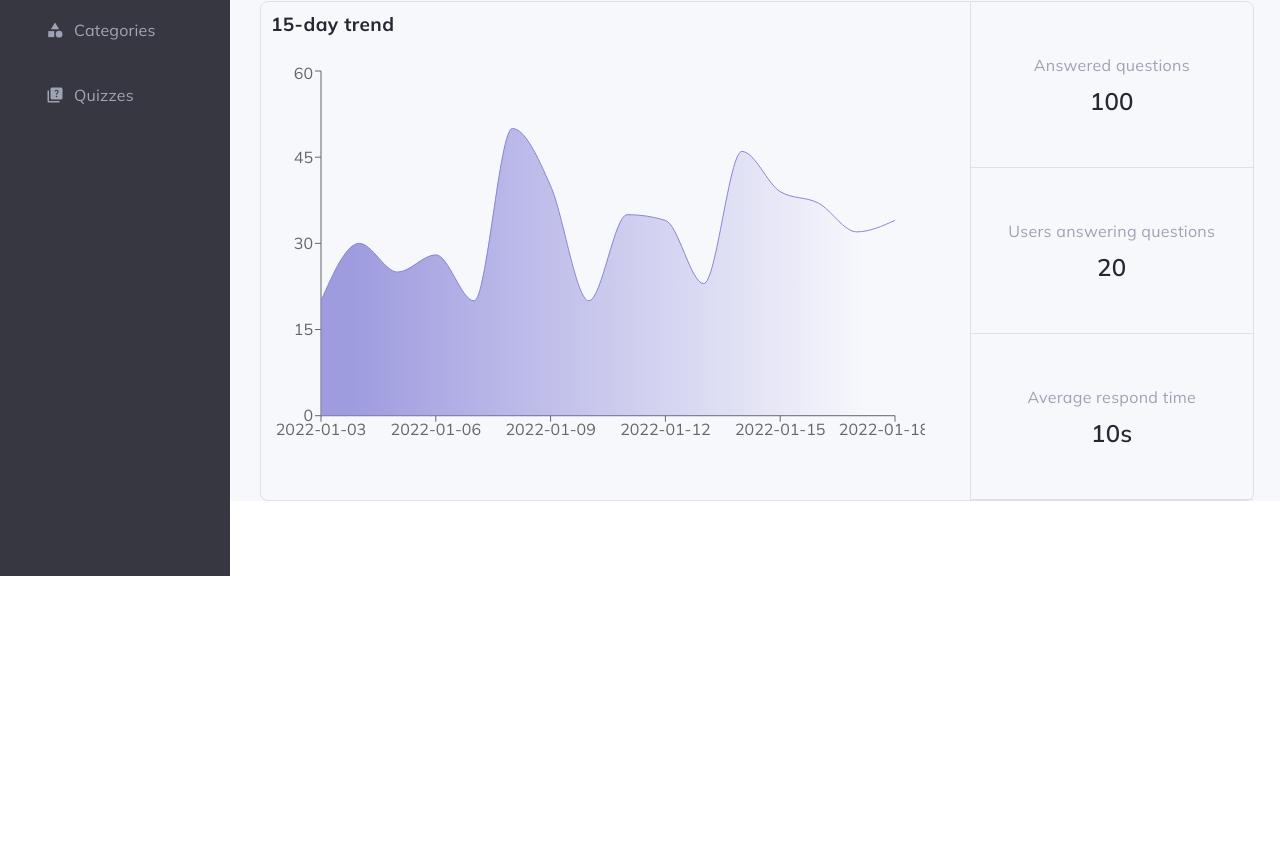
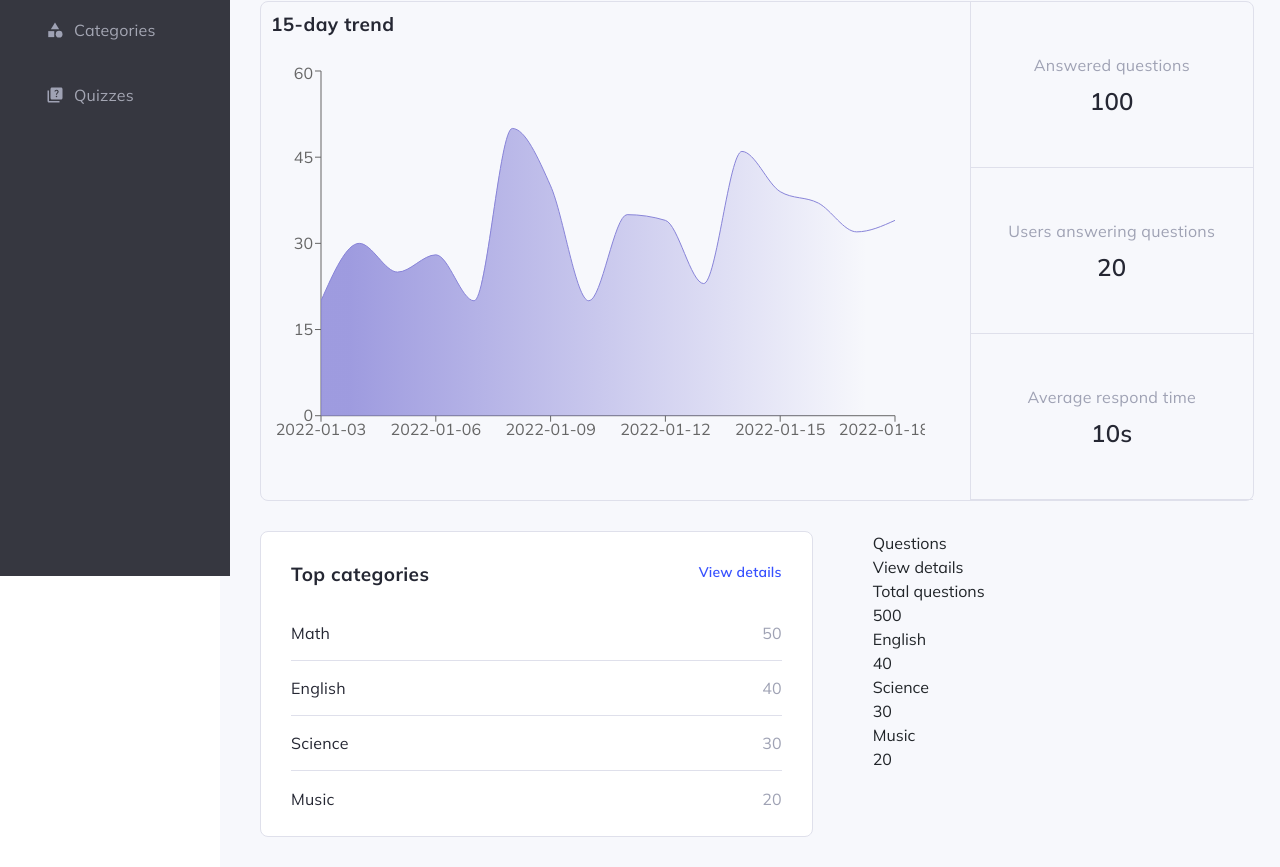
Before and after one commit to NgocBaoTa/Frontend_QuizApp, a React (Create React App) app: page / in a window 1280 px wide. Shown: the part 224-1091 px from the top of the page. Before the commit the page ends 800 px from the top, so only its background shows below. Built offline with nearby package versions, Linux system fonts and the light colour scheme.

Commit message:
update scripts

```diff
--- /dev/null
+++ b/src/components/overview_container/bottom_box/categories/CategoryBox.js
@@ -0,0 +1,33 @@
+import React from 'react'
+import "./categoryBox.css"
+
+function CategoryBox() {
+  return (
+    <div className="category_box">
+      <div className="category_box--header">
+        <div className="name">Top categories</div>
+        <div className="view">View details</div>
+      </div>
+      <div className="category_boxes-feature">
+        <div className="category_box-feature">
+          <div className="category_name">Math</div>
+          <div className="category_value">50</div>
+        </div>
+        <div className="category_box-feature">
+          <div className="category_name">English</div>
+          <div className="category_value">40</div>
+        </div>
+        <div className="category_box-feature">
+          <div className="category_name">Science</div>
+          <div className="category_value">30</div>
+        </div>
+        <div className="category_box-feature">
+          <div className="category_name">Music</div>
+          <div className="category_value">20</div>
+        </div>
+      </div>
+    </div>
+  );
+}
+
+export default CategoryBox
--- /dev/null
+++ b/src/components/overview_container/bottom_box/categories/categoryBox.css
@@ -0,0 +1,64 @@
+.category_box {
+    padding: 30px;
+    background: #FFFFFF;
+    border: 1px solid #DFE0EB;
+    border-radius: 8px;
+}
+
+.category_box--header {
+    display: flex;
+    justify-content: space-between;
+    margin-bottom: 20px;
+}
+
+.category_box--header .name {
+    font-weight: 700;
+    font-size: 19px;
+    line-height: 24px;
+    letter-spacing: 0.4px;
+    color: #252733;
+}
+
+.category_box--header .view {
+    font-weight: 600;
+    font-size: 14px;
+    line-height: 20px;
+    text-align: right;
+    letter-spacing: 0.2px;
+    color: #3751FF;
+    cursor: pointer;
+}
+
+.category_boxes-feature {
+    height: 200px;
+}
+
+.category_box-feature {
+    display: flex;
+    flex-direction: row;
+    justify-content: space-between;
+    border-bottom: 1px solid #DFE0EB;
+    height: 55px;
+    align-items: center;
+}
+
+.category_box-feature .category_name {
+    font-weight: 500;
+    font-size: 16px;
+    line-height: 20px;
+    letter-spacing: 0.2px;
+    color: #252733;
+}
+
+.category_box-feature .category_value {
+    font-weight: 500;
+    font-size: 16px;
+    line-height: 20px;
+    text-align: right;
+    letter-spacing: 0.2px;
+    color: #9FA2B4;
+}
+
+.category_box-feature:last-child {
+    border: none;
+}
--- /dev/null
+++ b/src/components/overview_container/bottom_box/questions/QuestionBox.js
@@ -0,0 +1,32 @@
+import React from 'react'
+
+function QuestionBox() {
+  return (
+    <div className="question_box">
+      <div className="question_box--header">
+        <div className="name">Questions</div>
+        <div className="view">View details</div>
+      </div>
+      <div className="question_boxes-feature">
+        <div className="question_box-feature">
+          <div className="question_name">Total questions</div>
+          <div className="question_value">500</div>
+        </div>
+        <div className="question_box-feature">
+          <div className="question_name">English</div>
+          <div className="question_value">40</div>
+        </div>
+        <div className="question_box-feature">
+          <div className="question_name">Science</div>
+          <div className="question_value">30</div>
+        </div>
+        <div className="question_box-feature">
+          <div className="question_name">Music</div>
+          <div className="question_value">20</div>
+        </div>
+      </div>
+    </div>
+  );
+}
+
+export default QuestionBox
--- a/src/pages/overview/Overview.js
+++ b/src/pages/overview/Overview.js
@@ -5,6 +5,8 @@ import Sidebar from "../../components/sideBar/Sidebar";
 import Box from "../../components/overview_container/statisticBox/Box";
 import Chart from "../../components/overview_container/chart/Chart";
 import BoxChart from "../../components/overview_container/chart/BoxChart";
+import CategoryBox from "../../components/overview_container/bottom_box/categories/CategoryBox";
+import QuestionBox from "../../components/overview_container/bottom_box/questions/QuestionBox";
 
 function Overview() {
   return (
@@ -27,6 +29,11 @@ function Overview() {
             <BoxChart name="Average respond time" value="10s" />
           </div>
         </div>
+
+        <div className="overview_bottomBoxes">
+          <CategoryBox />
+          <QuestionBox />
+        </div>
       </div>
     </div>
   );
--- a/src/pages/overview/overview.css
+++ b/src/pages/overview/overview.css
@@ -30,3 +30,11 @@
     grid-template-rows: auto auto auto;
     border-left: 1px solid #DFE0EB;
 }
+
+.overview_bottomBoxes {
+    display: grid;
+    grid-template-columns: auto auto;
+    gap: 60px;
+    margin-top: 30px;
+    margin-bottom: 30px;
+}
```
Also changed, not shown: package.json (+6 -3 lines), src/components/overview_container/bottom_box/questions/questionBox.css (added), 1 other file (tests, documents, lock files or other folders).
